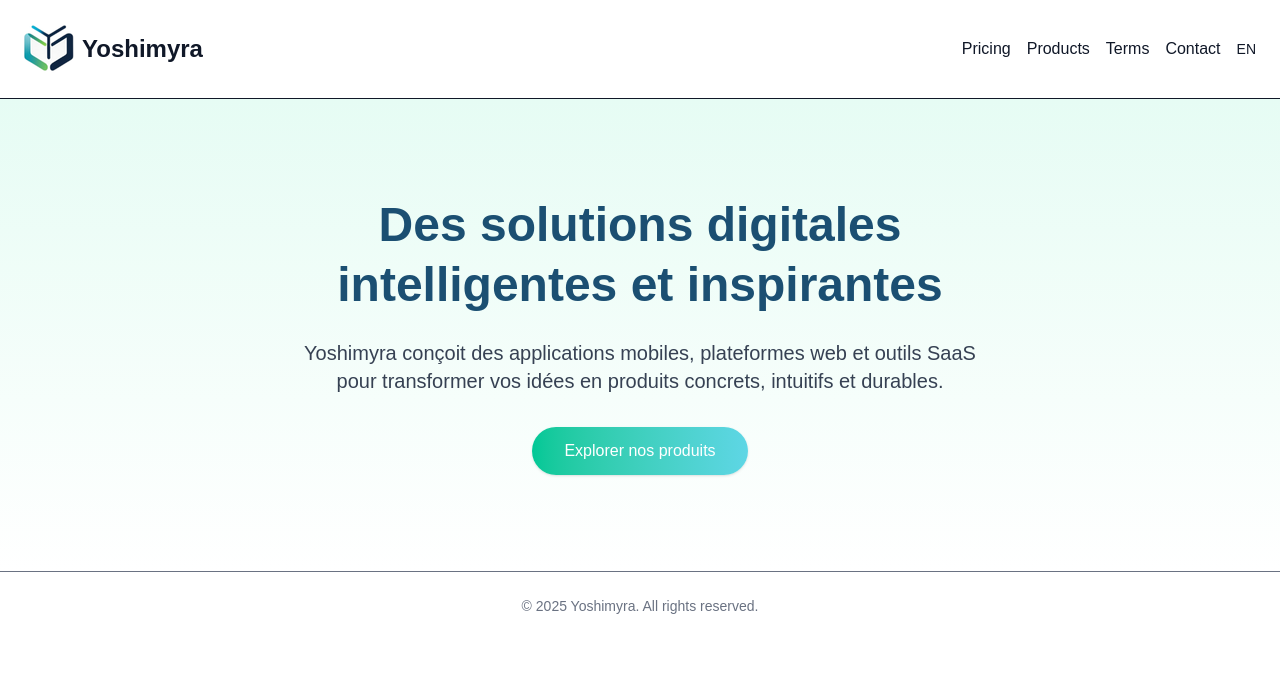
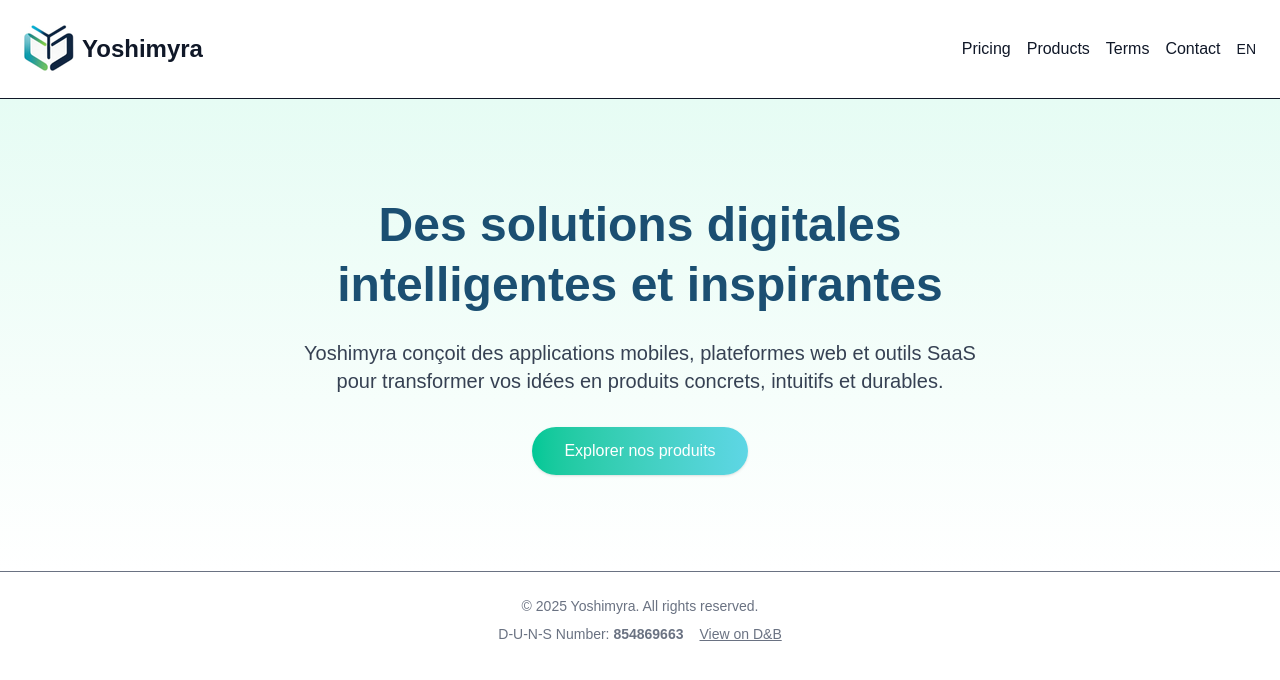
Before and after one commit to dev-josias/yoshimyra, a Next.js app: page / in a window 1280 px wide. Shown: the top 680 px of the page. Built offline with nearby package versions, Linux system fonts and the light colour scheme.

Commit message:
add duns number

```diff
--- a/src/app/layout.tsx
+++ b/src/app/layout.tsx
@@ -104,8 +104,23 @@ export default function RootLayout({
           </header>
           {children}
 
-          <footer className="py-6 border-t text-center text-sm text-gray-500 bg-white">
-            © {new Date().getFullYear()} Yoshimyra. All rights reserved.
+          <footer className="py-6 border-t text-center text-sm text-gray-500 bg-white space-y-2">
+            <div>
+              © {new Date().getFullYear()} Yoshimyra. All rights reserved.
+            </div>
+            <div className="flex justify-center items-center space-x-4">
+              <span className="font-medium">
+                D-U-N-S Number: <strong>854869663</strong>
+              </span>
+              <a
+                href="https://www.dnb.com/business-directory/company-profiles.yoshimyra.be5f769bd170fc72eae7ecf9b853c61e.html"
+                target="_blank"
+                rel="noopener noreferrer"
+                className="underline hover:text-black transition"
+              >
+                View on D&B
+              </a>
+            </div>
           </footer>
         </main>
       </body>
```
